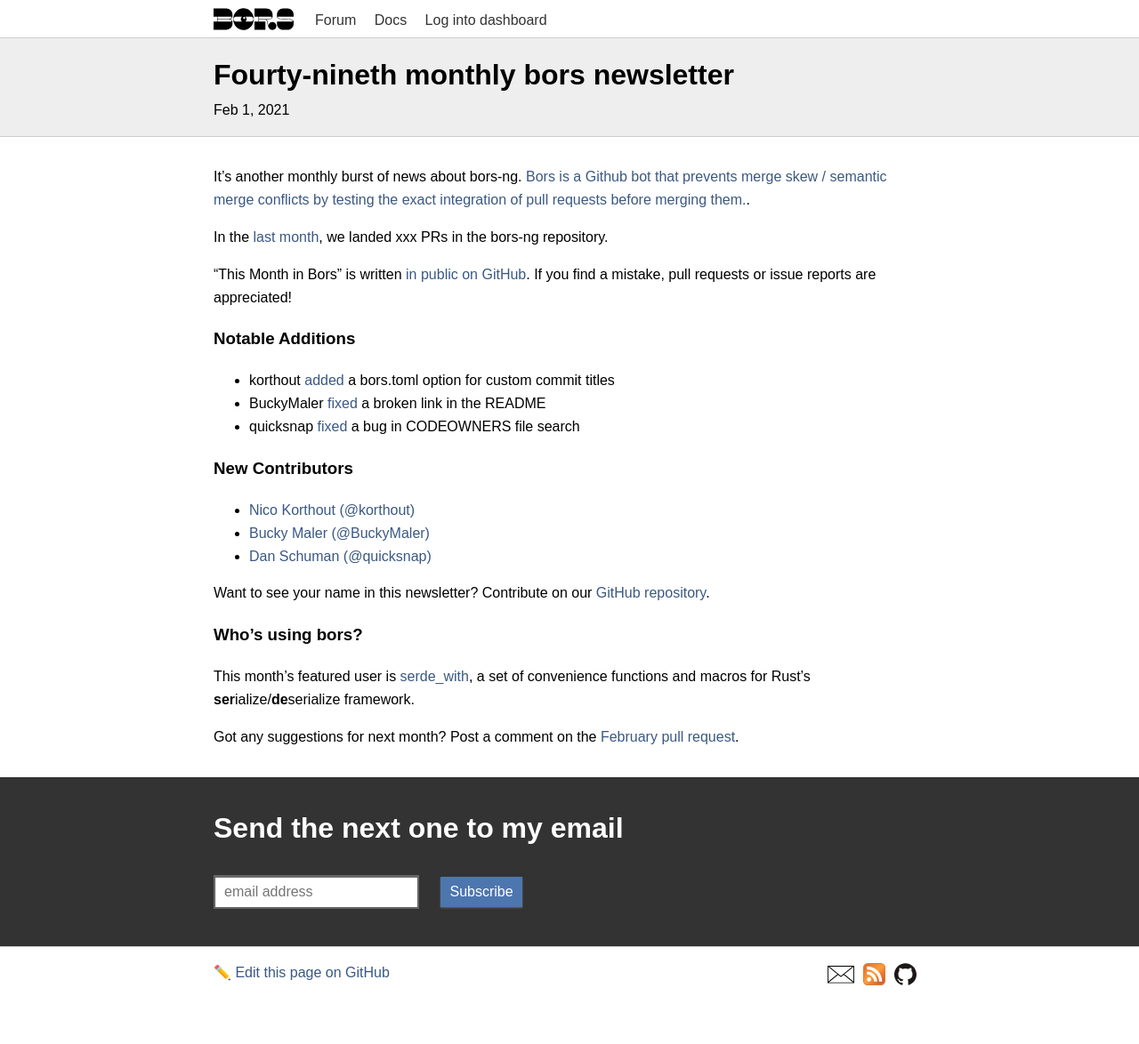
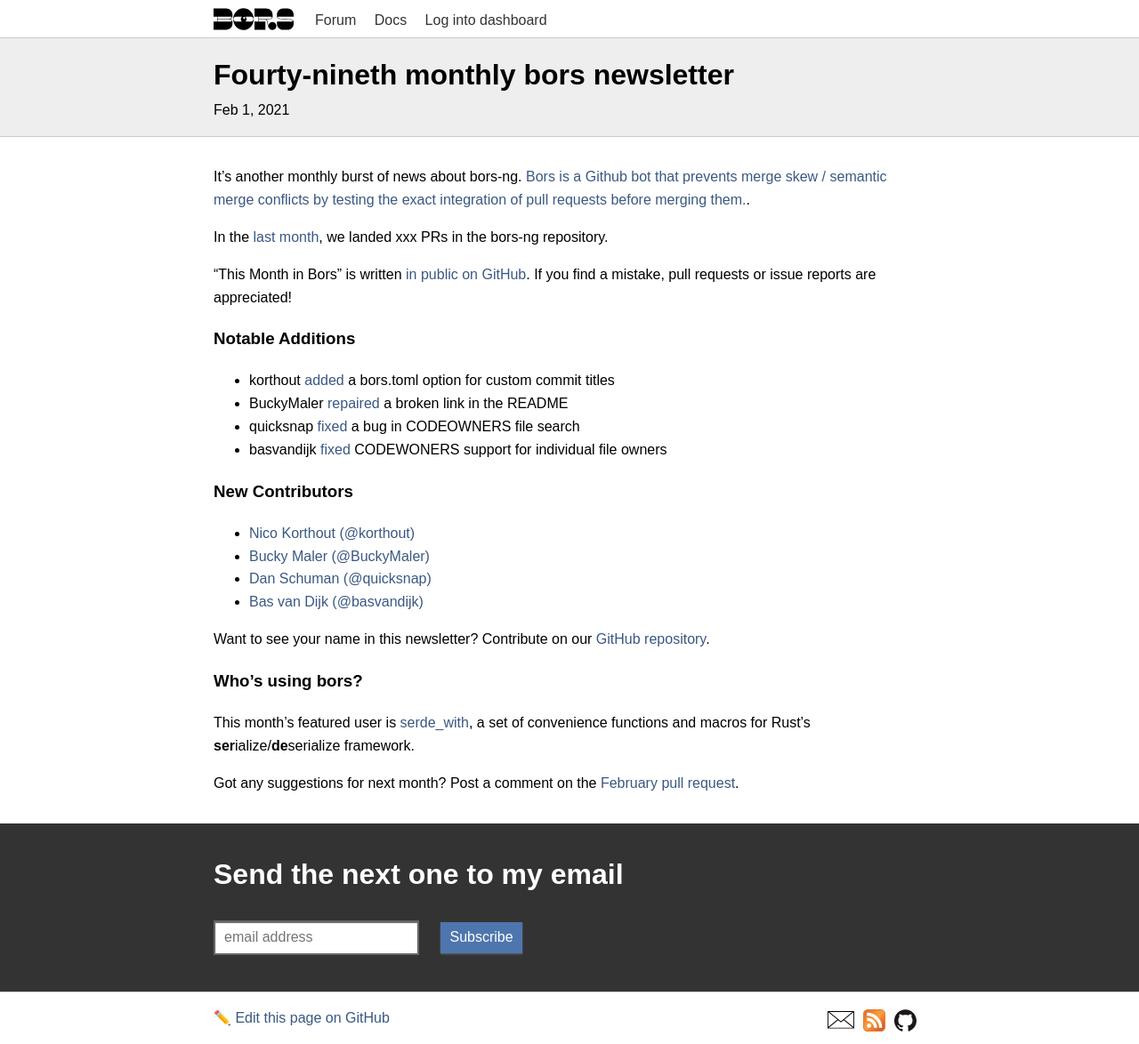
Before and after one commit to bors-ng/bors-ng.github.io, a Jekyll site: the page built from _posts/2021-02-01-tmib-49.md, in a window 1280 px wide. Shown: the whole page at 89% size. Built offline with Jekyll 4.4.1, drawn with Linux system fonts in a browser that asks for light colours; before the commit the page ends 1122 px from its top, so only the background shows below that.

Commit message:
Add bors-ng/bors-ng#1131
Add @basvandijk to new contributors list

```diff
--- a/_posts/2021-02-01-tmib-49.md
+++ b/_posts/2021-02-01-tmib-49.md
@@ -20,15 +20,16 @@
 ### Notable Additions
 
 * korthout [added](https://github.com/bors-ng/bors-ng/pull/1040) a bors.toml option for custom commit titles
-* BuckyMaler [fixed](https://github.com/bors-ng/bors-ng/pull/1118) a broken link in the README
+* BuckyMaler [repaired](https://github.com/bors-ng/bors-ng/pull/1118) a broken link in the README
 * quicksnap [fixed](https://github.com/bors-ng/bors-ng/pull/1128) a bug in CODEOWNERS file search
-
+* basvandijk [fixed](https://github.com/bors-ng/bors-ng/pull/1131) CODEWONERS support for individual file owners
 
 ### New Contributors
 
 * [Nico Korthout (@korthout)](https://github.com/korthout)
 * [Bucky Maler (@BuckyMaler)](https://github.com/BuckyMaler)
 * [Dan Schuman (@quicksnap)](https://github.com/quicksnap)
+* [Bas van Dijk (@basvandijk)](https://github.com/basvandijk)
 
 Want to see your name in this newsletter? Contribute on our [GitHub repository](https://github.com/bors-ng/bors-ng).
 
```
